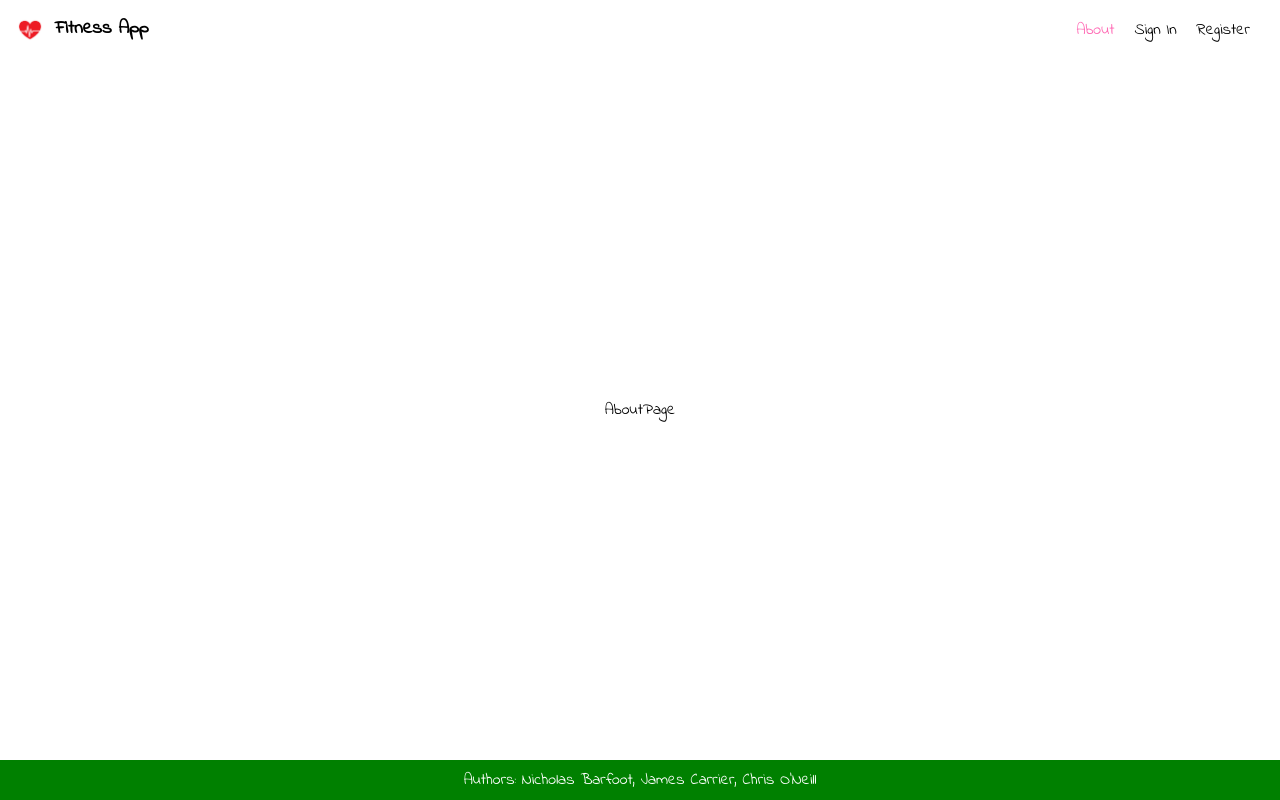
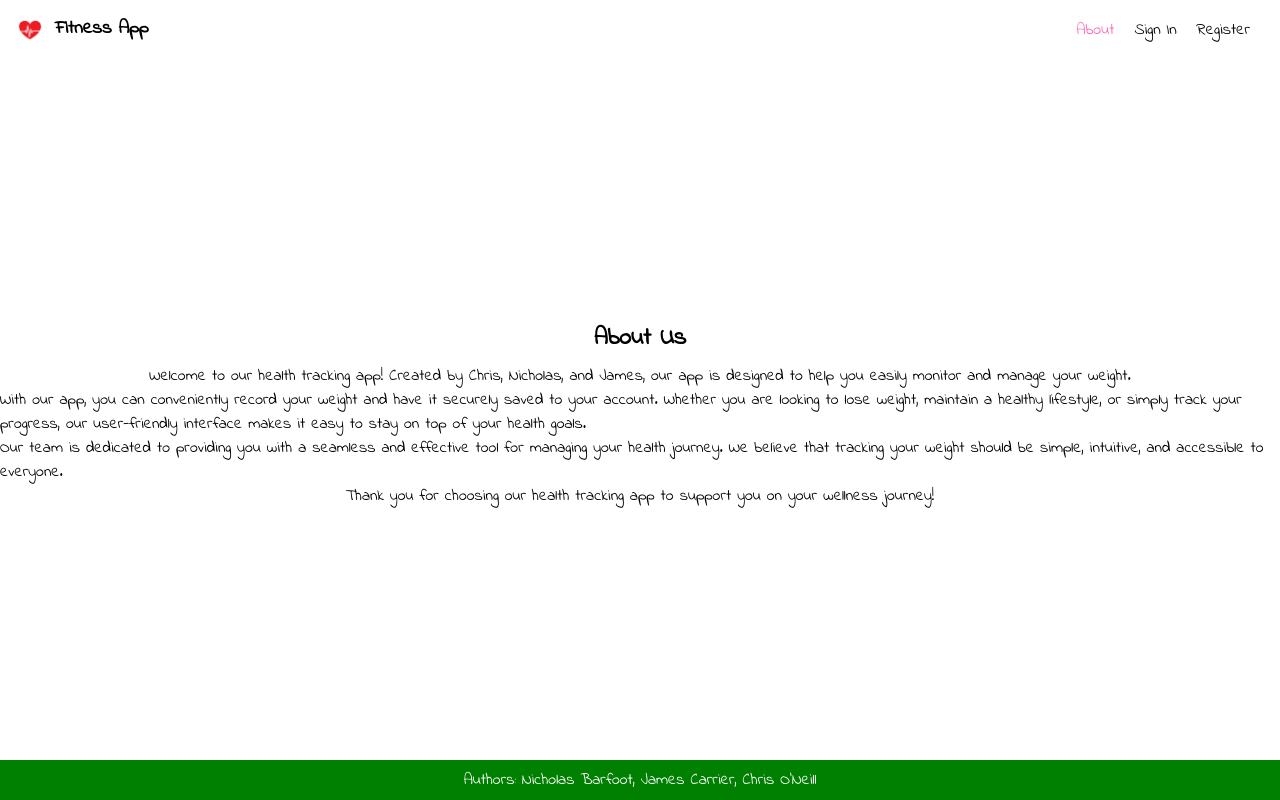
Before and after one commit to Chris-ONeill45/health-tracking-app, a React (Create React App) app: page /about in a window 1280 px wide. Built offline with nearby package versions, Linux system fonts and the light colour scheme; no server answers.

Commit message:
About us page

```diff
--- a/src/pages/AboutPage.js
+++ b/src/pages/AboutPage.js
@@ -1,7 +1,36 @@
 import React from 'react';
+import '../styles/public-pages.css';
 
 const AboutPage = () => {
-  return <div>AboutPage</div>;
+  return (
+    <div className="public-page">
+      <header className="public-page-header">
+        <h2>About Us</h2>
+      </header>
+      <main className="public-page-main">
+        <p>
+          Welcome to our health tracking app! Created by Chris, Nicholas, and
+          James, our app is designed to help you easily monitor and manage your
+          weight.
+        </p>
+        <p>
+          With our app, you can conveniently record your weight and have it
+          securely saved to your account. Whether you are looking to lose
+          weight, maintain a healthy lifestyle, or simply track your progress,
+          our user-friendly interface makes it easy to stay on top of your
+          health goals.
+        </p>
+        <p>
+          Our team is dedicated to providing you with a seamless and effective
+          tool for managing your health journey. We believe that tracking your
+          weight should be simple, intuitive, and accessible to everyone.
+        </p>
+        <p>
+          Thank you for choosing our health tracking app to support you on your
+          wellness journey!
+        </p>
+      </main>
+    </div>
+  );
 };
-
 export default AboutPage;
```
